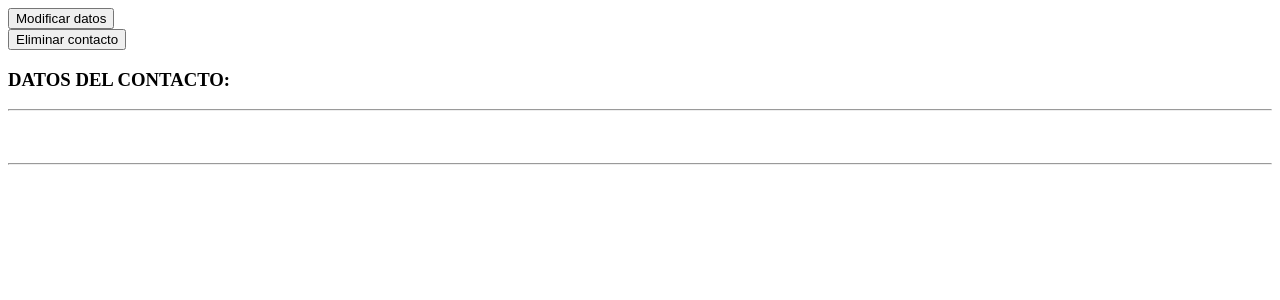
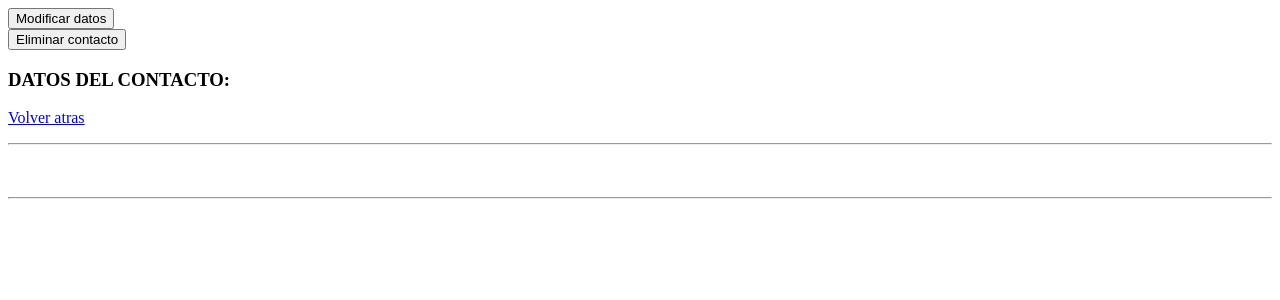
Before and after one commit to juanpabloatadia/seminario-de-actualizacion, a PHP site: page /contacto.php?id=1 in a window 1280 px wide. Shown: the top 300 px of the page. Run offline with PHP 8.4, Linux system fonts and the light colour scheme; data that the repository does not hold is empty.

Commit message:
Update contacto.php

```diff
--- a/agenda/contacto.php
+++ b/agenda/contacto.php
@@ -2,6 +2,7 @@
 require('include/config.php');
 header('Content-Type:text/html;charset=UTF-8');
 ?>
+
 <!DOCTYPE html>
 <html lang="es">
 <head>
@@ -23,17 +24,24 @@
 <article>
 <div class="header">
 <h1>DATOS DEL CONTACTO:</h1>
+<p><a href='index.php'>Volver atras</a></p>
 </div>
 <hr><br>
 <div class="content">
 <form action='' method='post'>
+
 <?php
 $id=$_GET['id'];
+
 require('include/config.php');
-							try{
+
+try
+{
 	$sql=$db->prepare('SELECT id,nombre,apellido,telefono,direccion FROM contactos where id="'.$id.'"');
 	$sql->execute();
-								while($row=$sql->fetch()){
+
+	while($row=$sql->fetch())
+	{
 		echo "<table border='1' align='center'>
 		<tr><td class='th'>Nombre</td><td>".$row['nombre']."</td></tr>
 		<tr><td class='th'>Apellidos</td><td>".$row['apellido']."</td></tr>
@@ -41,16 +49,25 @@
 		<tr><td class='th'>Dirección</td><td>".$row['direccion']."</td></tr>
 		</table>";
 	}
-							}catch(PDOException $e){
+
+}
+
+catch(PDOException $e)
+{
 	echo $e->getMessage();
 }
-							if(isset($_POST['borrar'])){
+
+if(isset($_POST['borrar']))
+{
 	header('Location:borrar.php?id='.$id);
 }
-							if(isset($_POST['cambiar'])){
+
+if(isset($_POST['cambiar']))
+{
 	header('Location:modificar.php?id='.$id);
 }
 ?>
+
 </form>
 </div>
 <br><hr>
```
Lines whose indentation alone changed are shown as unchanged.
